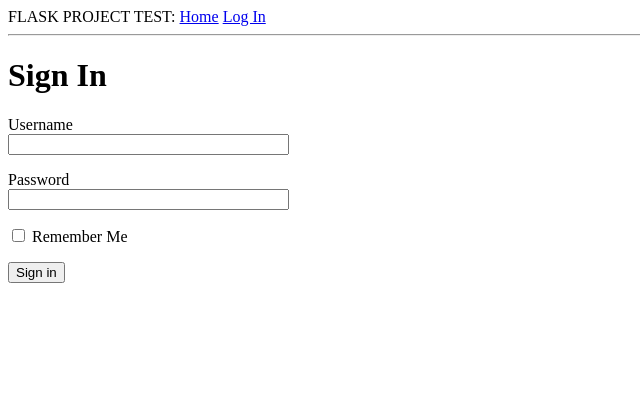
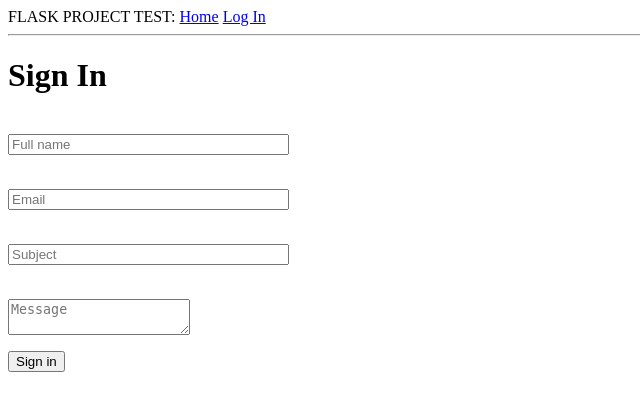
Before and after one commit to asibubernard/flask_project_test, a Flask app: page /login in a window 1280 px wide. Shown: the top 411 px of the page, without its empty margins (0-640 px from the left). Run offline with Flask 2, Linux system fonts and the light colour scheme.

Commit message:
added email function

```diff
--- a/app.py
+++ b/app.py
@@ -1 +1,4 @@
 from flask_test import app
+from dotenv import load_dotenv # new
+
+load_dotenv('.env') # new
--- a/config.py
+++ b/config.py
@@ -2,3 +2,9 @@ import os
 
 class Config(object):
     SECRET_KEY = os.environ.get('SECRET_KEY') or 'You-will-never-guess'
+    MAIL_SERVER = os.environ.get('MAIL_SERVER')  # new
+    MAIL_PORT = int(os.environ.get('MAIL_PORT') or 25)  # new
+    MAIL_USE_TLS = os.environ.get('MAIL_USE_TLS') is not None  # new
+    MAIL_USERNAME = os.environ.get('MAIL_USERNAME')  # new
+    MAIL_PASSWORD = os.environ.get('MAIL_PASSWORD')  # new
+    ADMINS = ['your-email@example.com']  # new
--- a/flask_test/forms.py
+++ b/flask_test/forms.py
@@ -1,10 +1,11 @@
 from flask_wtf import FlaskForm
-from wtforms import StringField, PasswordField, BooleanField, SubmitField
+from wtforms import StringField, TextAreaField, SubmitField, IntegerField
 from wtforms.validators import DataRequired
 
 
 class LoginForm(FlaskForm):
-    username = StringField('Username', validators=[DataRequired()])
-    password = PasswordField('Password', validators=[DataRequired()])
-    remember_me = BooleanField('Remember Me')
+    name = StringField('Username', validators=[DataRequired()])
+    email = StringField('Password', validators=[DataRequired()])
+    subject = StringField('Phone_Number', validators=[DataRequired()])
+    message = TextAreaField('Text Area', validators=[DataRequired()])
     submit = SubmitField('Sign in')
--- a/flask_test/routes.py
+++ b/flask_test/routes.py
@@ -1,11 +1,13 @@
-from flask import render_template, flash, redirect, url_for # new
+from flask import render_template, flash, redirect, url_for, request # new
 from flask_test import app
 from flask_test.forms import LoginForm
+from flask_test.email import send_message
+
 
 @app.route('/')
 @app.route('/index')
 def index():
-    email = {'emailID': 'asibubernard@email.com'}
+    email = {'emailID': 'email.com'}
     posts = [
         {
             'author': {'username': 'Maxwell'},
@@ -18,11 +20,18 @@ def index():
     ]
     return render_template('index.html', title='Home', email=email, posts=posts)
 
+
 @app.route('/login', methods=['GET', 'POST'])
 def login():
     form = LoginForm()
     if form.validate_on_submit():
-        flash('Login requested for user {}, remember_me={}'.format(
-            form.username.data, form.remember_me.data))
+        print("++++++++++++++++++++++")
+        print(request.form['name'])
+        print(request.form['email'])
+        print(request.form['subject'])
+        print(request.form['message'])
+        flash('Login requested for the name {}, email {}, subject {} message{}'.format(
+            form.name.data, form.email.data, form.subject.data, form.message.data))
+        send_message(request.form)
         return redirect(url_for('index'))  # new
     return render_template('login.html', title='Sign In', form=form)
--- a/flask_test/templates/login.html
+++ b/flask_test/templates/login.html
@@ -5,21 +5,34 @@
 <form action="" method="post" novalidate>
     {{ form.hidden_tag() }}
     <p>
-        {{ form.username.label }}<br>
-        {{ form.username(size=32) }}
-        {% for error in form.username.errors %}
+        <br>
+        {{ form.name(size=32, placeholder="Full name") }}
+        {% for error in form.name.errors %}
         <span style="color: red;">[{{ error }}]</span>
         {% endfor %}
 
     </p>
     <p>
-        {{ form.password.label }}<br>
-        {{ form.password(size=32) }}
-        {% for error in form.password.errors %}
+       <br>
+        {{ form.email(size=32, placeholder="Email") }}
+        {% for error in form.email.errors %}
         <span style="color: red;">[{{ error }}]</span>
         {% endfor %}
     </p>
-    <p>{{ form.remember_me() }} {{ form.remember_me.label }}</p>
+    <p>
+        <br>
+         {{ form.subject(size=32, placeholder="Subject") }}
+         {% for error in form.subject.errors %}
+         <span style="color: red;">[{{ error }}]</span>
+         {% endfor %}
+     </p>
+    <p>
+        <br>
+        {{ form.message( placeholder="Message" ) }}
+        {% for error in form.subject.errors %}
+         <span style="color: red;">[{{ error }}]</span>
+         {% endfor %}
+    </p>
     <p>{{ form.submit() }}</p>
 </form>
 {% endblock %}
```
Also changed, not shown: flask_test/__init__.py (+6 -2 lines), flask_test/email.py (added, +10 -0 lines), requirements.txt (added, +35 -0 lines), README.md, 2 other files.
